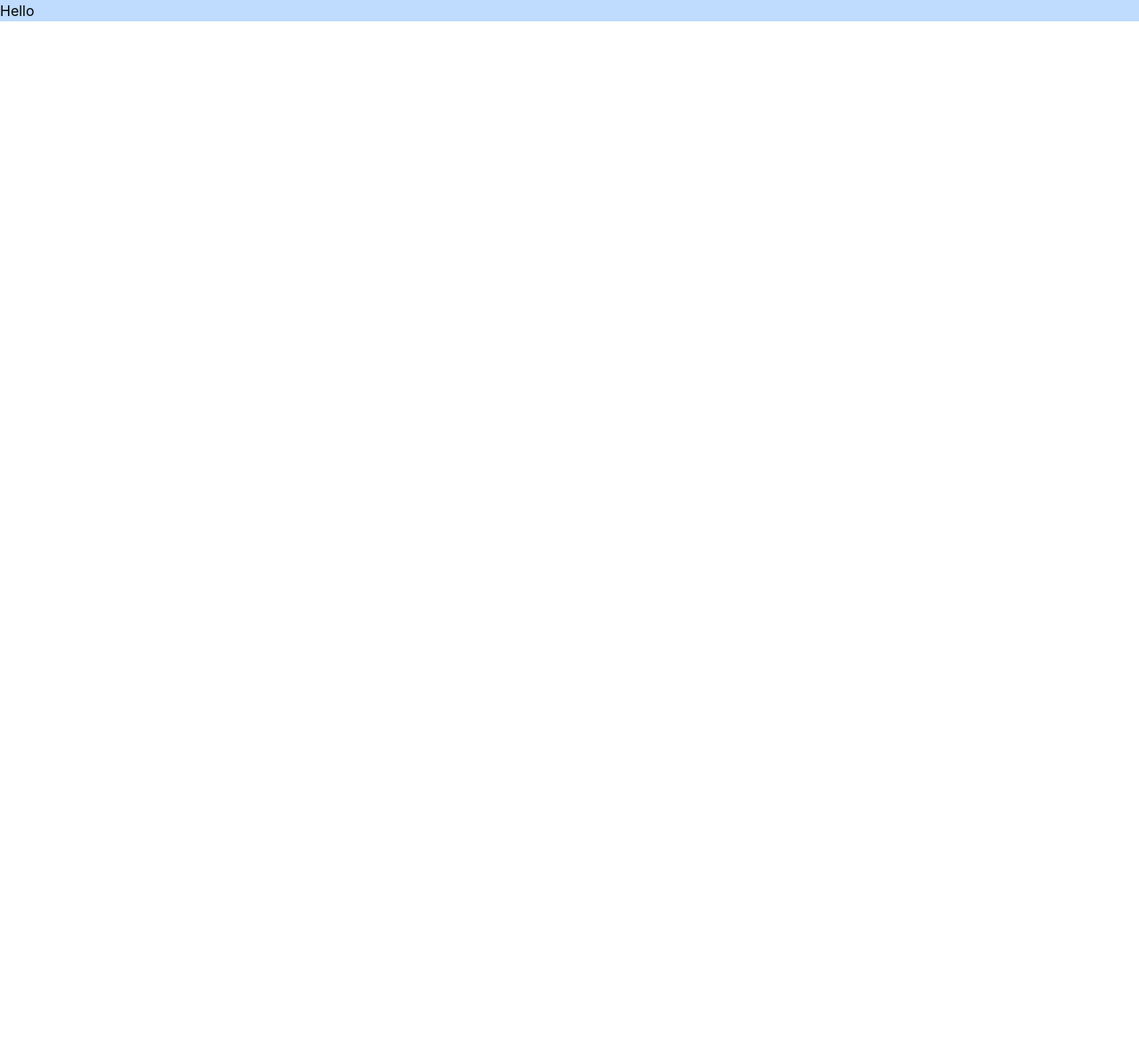
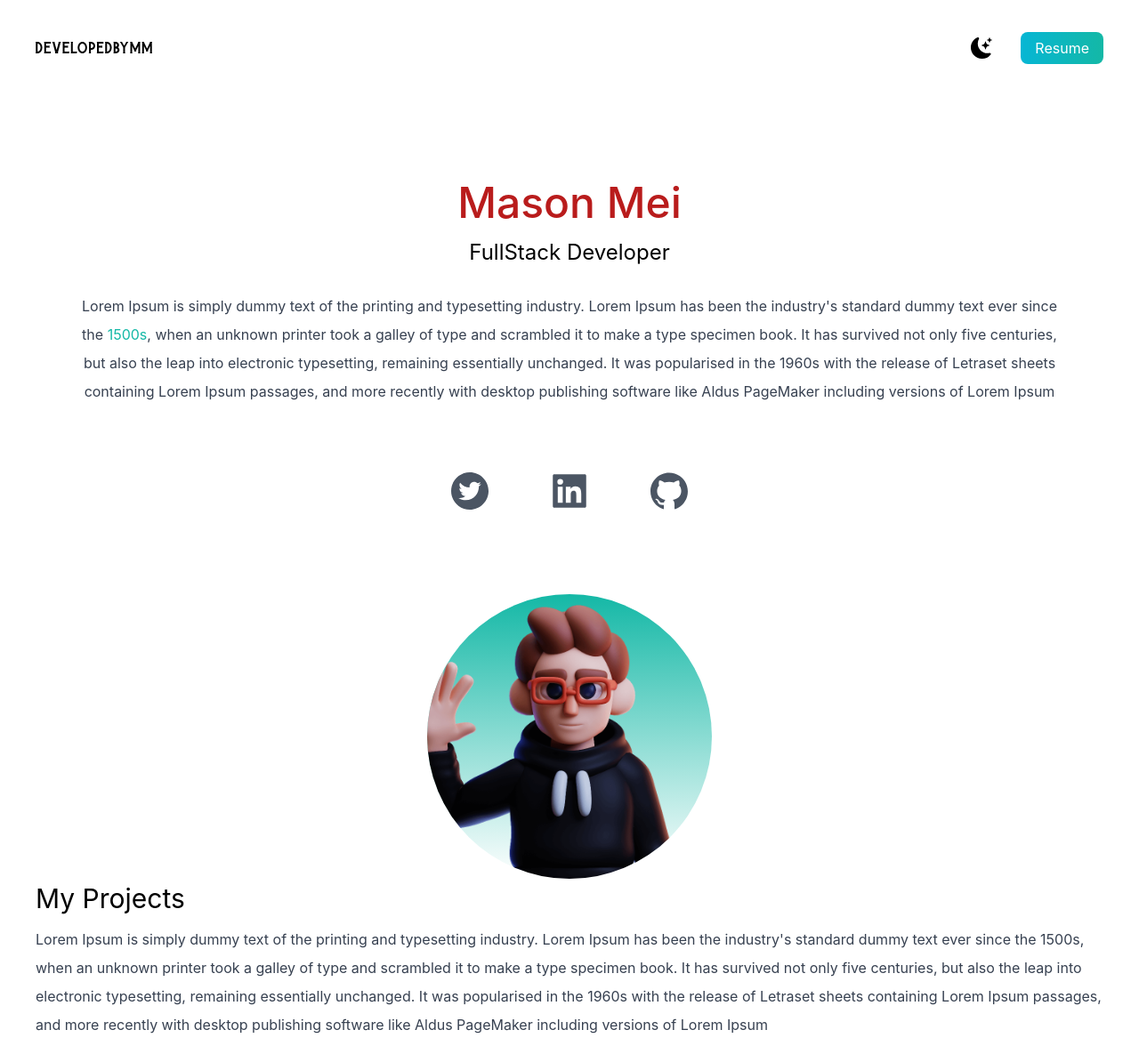
Before and after one commit to masmei/personal_portfolio, a Next.js app: page / in a window 1280 px wide. Shown: the whole page at 89% size. Before the commit the page ends 800 px from the top, so only its background shows below. Built offline with nearby package versions, Linux system fonts and the light colour scheme.

Commit message:
navbar,about

```diff
--- a/pages/index.js
+++ b/pages/index.js
@@ -1,4 +1,13 @@
-import Head from 'next/head'
+import Head from "next/head";
+import { BsFillMoonStarsFill } from "react-icons/bs";
+import {
+  AiFillTwitterCircle,
+  AiFillLinkedin,
+  AiFillGithub,
+} from "react-icons/ai";
+import Image from "next/image";
+import deved from '../public/dev-ed-wave.png'
+
 
 export default function Home() {
   return (
@@ -9,11 +18,69 @@
         <link rel="icon" href="/favicon.ico" />
       </Head>
 
-      <main>
-        <section className="bg-blue-200">
-            <h1>Hello</h1>
+      <main className="bg-white px-10">
+        <section className="min-h-screen">
+          <nav className="py-10 mb-12 flex justify-between">
+            <h1 className="text-xl font-burtons">developedbymm</h1>
+            <ul className="flex items-center">
+              <li>
+                <BsFillMoonStarsFill className="cursor-pointer text-2xl" />
+              </li>
+              <li>
+                <a
+                  className="bg-gradient-to-r from-cyan-500 to-teal-500 text-white px-4 py-2 rounded-lg ml-8"
+                  href="#"
+                >
+                  Resume
+                </a>
+              </li>
+            </ul>
+          </nav>
+          <div className="text-center p-10">
+            <h2 className="text-5xl py-2 text-red-700 font-medium">Mason Mei</h2>
+            <h3 className="text-2xl py-2">FullStack Developer</h3>
+            <p className="text-md py-5 leading-8 text-gray-700">
+              Lorem Ipsum is simply dummy text of the printing and typesetting
+              industry. Lorem Ipsum has been the industry's standard dummy text
+              ever since the <span className="text-teal-500">1500s</span>, when an unknown printer took a galley of
+              type and scrambled it to make a type specimen book. It has
+              survived not only five centuries, but also the leap into
+              electronic typesetting, remaining essentially unchanged. It was
+              popularised in the 1960s with the release of Letraset sheets
+              containing Lorem Ipsum passages, and more recently with desktop
+              publishing software like Aldus PageMaker including versions of
+              Lorem Ipsum
+            </p>
+          </div>
+          <div className="text-5xl flex justify-center gap-16 py-3 text-gray-600">
+            <AiFillTwitterCircle />
+            <AiFillLinkedin />
+            <AiFillGithub />
+          </div>
+          <div className="relative mx-auto bg-gradient-to-b from-teal-500 rounded-full w-80 h-80 mt-20 overflow-hidden">
+            <Image src={deved} layout="fill" objectFit="cover"/>
+          </div>
+        </section>
+
+
+        <section>
+          <div>
+            <h3 className="text-3xl py-1">My Projects</h3>
+            <p className="text-md py-2 leading-8 text-gray-700" >
+            Lorem Ipsum is simply dummy text of the printing and typesetting
+              industry. Lorem Ipsum has been the industry's standard dummy text
+              ever since the 1500s, when an unknown printer took a galley of
+              type and scrambled it to make a type specimen book. It has
+              survived not only five centuries, but also the leap into
+              electronic typesetting, remaining essentially unchanged. It was
+              popularised in the 1960s with the release of Letraset sheets
+              containing Lorem Ipsum passages, and more recently with desktop
+              publishing software like Aldus PageMaker including versions of
+              Lorem Ipsum
+            </p>
+          </div>
         </section>
       </main>
     </div>
-  )
+  );
 }
```
